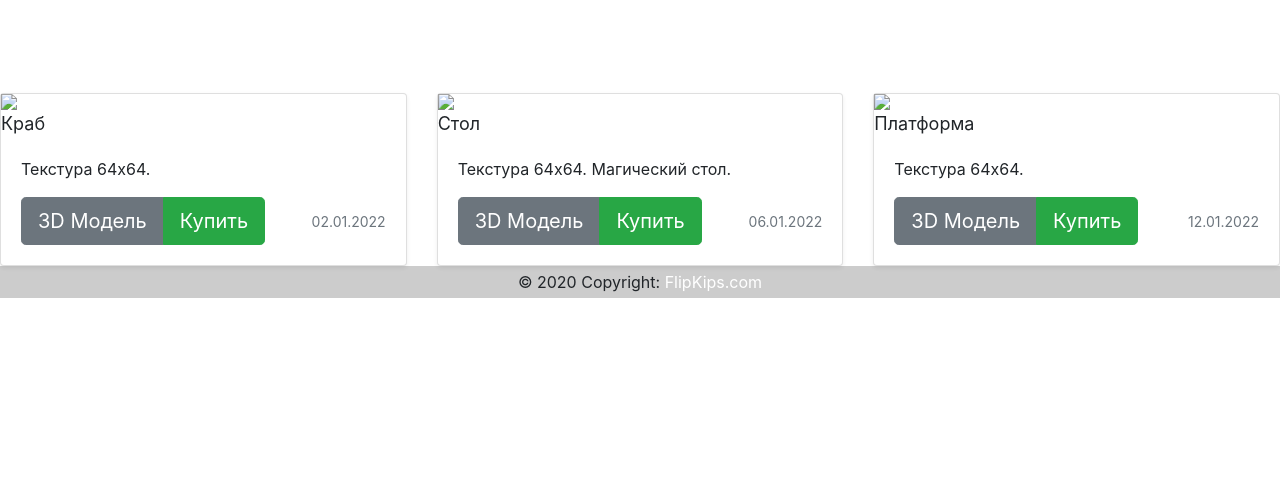
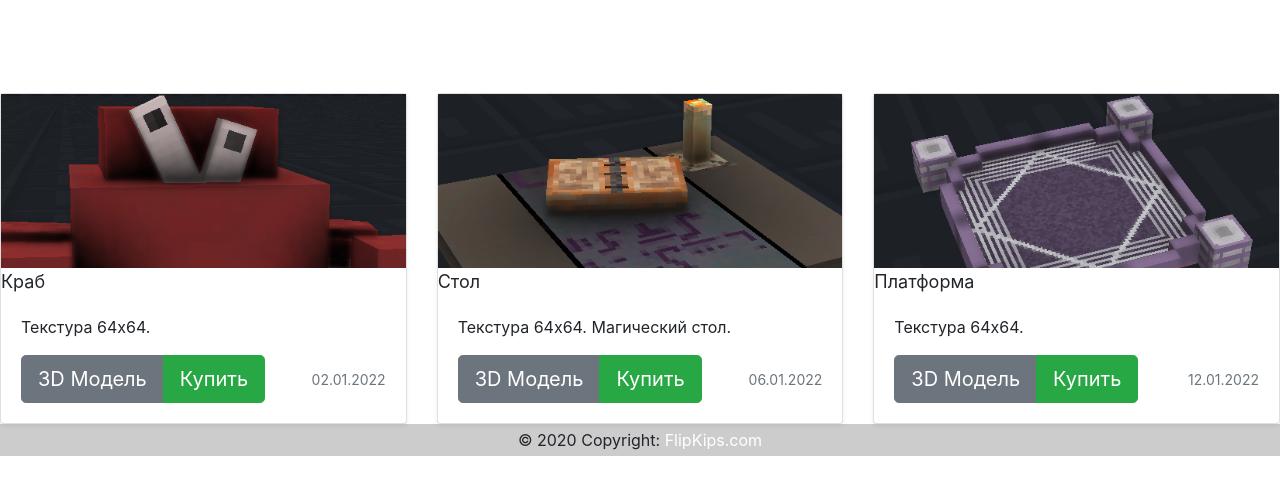
Before and after one commit to kellary/block, a plain HTML site: page index.html in a window 1280 px wide. Shown: the part 295-790 px from the top of the page. Drawn offline with nearby package versions, Linux system fonts and the light colour scheme.

Commit message:
Update index.html

```diff
--- a/index.html
+++ b/index.html
@@ -57,7 +57,7 @@
 <div class="row row-cols-1 row-cols-sm-2 row-cols-md-3 g-3">
         <div class="col">
           <div class="card shadow-sm">
-           <img src="files/newcrabs.png">
+           <img src="newcrabs.png">
             <div class="bd-placeholder-img card-img-top" width="100%" height="225" xmlns="files/newcrabs.png" role="img" aria-label="files/newcrabs.png" preserveAspectRatio="xMidYMid slice" focusable="false"><title>Placeholder</title><rect width="100%" height="100%" fill="#55595c"></rect><text x="50%" y="50%" fill="#eceeef" dy=".3em">Краб</text></div>
 
             <div class="card-body">
@@ -74,7 +74,7 @@
         </div>
         <div class="col">
           <div class="card shadow-sm">
-           <img src="files/twotable.png">
+           <img src="twotable.png">
             <div class="bd-placeholder-img card-img-top" width="100%" height="225" xmlns="files/newtable.png" role="img" aria-label="files/newcrabs.png" preserveAspectRatio="xMidYMid slice" focusable="false"><title>Placeholder</title><rect width="100%" height="100%" fill="#55595c"></rect><text x="50%" y="50%" fill="#eceeef" dy=".3em">Стол</text></div>
 
             <div class="card-body">
@@ -91,7 +91,7 @@
         </div>
         <div class="col">
           <div class="card shadow-sm">
-           <img src="files/health.png">
+           <img src="health.png">
             <div class="bd-placeholder-img card-img-top" width="100%" height="225" xmlns="files/newcrabs.png" role="img" aria-label="files/newcrabs.png" preserveAspectRatio="xMidYMid slice" focusable="false"><title>Placeholder</title><rect width="100%" height="100%" fill="#55595c"></rect><text x="50%" y="50%" fill="#eceeef" dy=".3em">Платформа</text></div>
 
             <div class="card-body">
```
